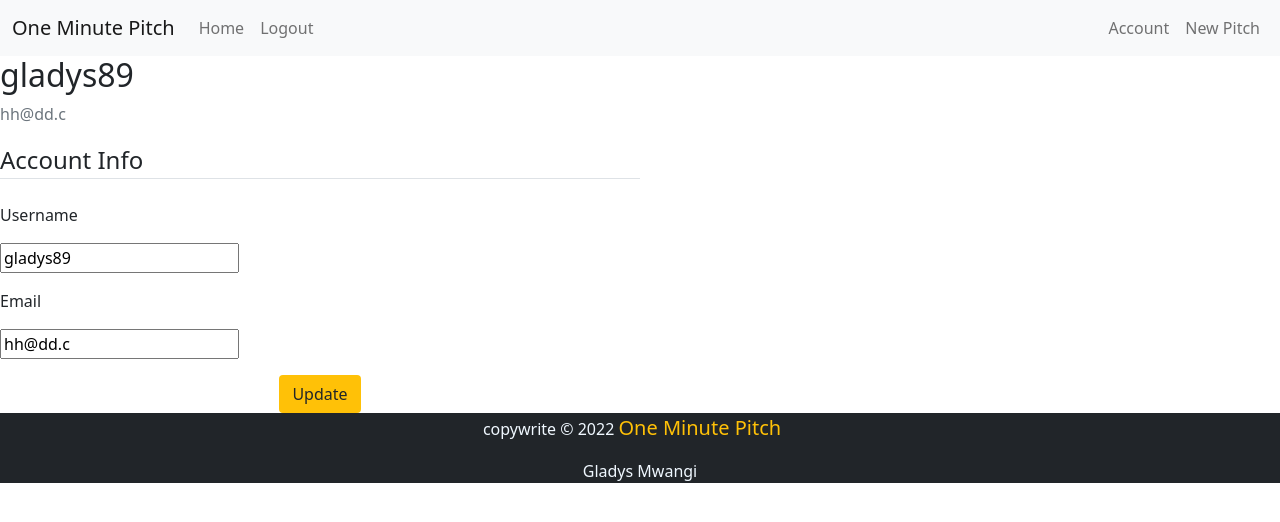
After one commit to gladys-gg/1-minutepitch, a Flask app: page /account in a window 1280 px wide. The commit adds this page. Shown: the top 522 px of the page. Run offline with Flask 2, Linux system fonts and the light colour scheme; a user stored in the database is signed in; some web fonts are replaced.

Commit message:
User account update

```diff
--- a/app/__init__.py
+++ b/app/__init__.py
@@ -14,6 +14,7 @@ db = SQLAlchemy(app)
 bcrypt = Bcrypt(app)
 login_manager = LoginManager(app)
 login_manager.login_view = 'signIn'
+login_manager.login_message_category ='info'
 
 
 from app import views
--- a/app/forms.py
+++ b/app/forms.py
@@ -1,4 +1,5 @@
 from flask_wtf import FlaskForm
+from flask_login import current_user
 from wtforms import StringField, PasswordField, SubmitField, BooleanField
 from wtforms.validators import DataRequired, Email, EqualTo,ValidationError
 from app.models import User
@@ -32,6 +33,26 @@ class LogInForm(FlaskForm):
     submit = SubmitField('Sign In')
 
 
+class ProfileForm(FlaskForm):
+    username = StringField('Username', validators=[DataRequired()])
+
+    email = StringField('Email', validators=[DataRequired(), Email()])
+
+    submit = SubmitField('Update')
+
+    def validate_username(self,username):
+        if username.data != current_user.username:
+            user = User.query.filter_by(username=username.data).first()
+            if user:
+                raise ValidationError('That username is taken. PLease choose a different one.')
+
+    def validate_email(self,email):
+        if email.data != current_user.email:
+            user = User.query.filter_by(email=email.data).first()
+            if user:
+                raise ValidationError('That email is taken. PLease choose a different one.')
+
+
 class CommentForm(FlaskForm):
     email = StringField('Email', validators=[DataRequired(), Email()])
     comment = StringField('Comment', validators=[DataRequired()])
--- /dev/null
+++ b/app/templates/account.html
@@ -0,0 +1,39 @@
+{% extends 'base.html' %}
+{% block head %}
+{{ super() }}
+{% endblock %}
+{% block content %}
+
+    <div class="content-section">
+
+
+            <div class="media-body">
+                <h2 class="account-heading">{{current_user.username}}</h2>
+                <p class="text-secondary">{{current_user.email}}</p>
+
+        </div>
+        <!--Form here-->
+
+        <div class="col-lg-6">
+            <form action="" method="post" class="centerForm">
+                {{form.hidden_tag()}}
+                    <fieldset class="">
+                        <legend class="border-bottom mb-4">Account Info</legend>
+                        <div class="form-group">
+                            <p>{{ form.username.label(class="form-control-label") }}</p>
+                            <p>{{ form.username(class="form-control-input") }}</p>
+                        </div>
+                        <div class="form-group">
+                            <p>{{ form.email.label(class="form-control-label") }}</p>
+                            <p>{{ form.email(class="form-control-input") }}</p>
+                        </div>
+
+                        <div class="form-group text-center">
+                            {{ form.submit(class="btn bg-warning") }}
+                        </div>
+                    </fieldset>
+                </form>
+        </div>
+    </div>
+    </div>
+{% endblock content %}
--- a/app/templates/navbar.html
+++ b/app/templates/navbar.html
@@ -5,21 +5,20 @@
             <span class="navbar-toggler-icon"></span>
         </button>
         <div class="collapse navbar-collapse" id="navbarNav">
-            <ul class="navbar-nav">
-            <li class="nav-item">
-                <a class="nav-link active" href="{{url_for('index')}}">Home</a>
-            </li>
+            <div class="navbar-nav mr-auto">
+                <a class="nav-item nav-link" href="{{url_for('index')}}">Home</a>
+                <a class="nav-item nav-link" href="{{url_for('logout')}}">Logout</a>
+            </div>
 
-            <li class="nav-item">
-                <a class="nav-link active" href="{{url_for('newpitch')}}">New Pitch</a>
-            </li>
-            <li class="nav-item">
-                <a class="nav-link" href="{{url_for('register')}}">SignUp</a>
-            </li>
-            <li class="nav-item">
-                <a class="nav-link" href="{{url_for('signIn')}}">SignIn</a>
-            </li>
-            </ul>
+            <div class="navbar-nav ms-auto">
+                {% if current_user.is_authenticated %}
+                <a class="nav-item nav-link" href="{{url_for('account')}}">Account</a>
+                <a class="nav-item nav-link " href="{{url_for('newpitch')}}">New Pitch</a>
+            {%else%}
+                <a class="nav-item nav-link" href="{{url_for('register')}}">SignUp</a>
+                <a class="nav-item nav-link" href="{{url_for('signIn')}}">SignIn</a>
+            {% endif %}
+            </div>
         </div>
-        </div>
-    </nav>
+    </div>
+</nav>
--- a/app/views.py
+++ b/app/views.py
@@ -1,4 +1,4 @@
-from flask import Flask, render_template,redirect,flash,url_for
+from flask import Flask, render_template,redirect,flash,url_for,request
 from app import app,db,bcrypt
 from app.models import User, Pitch
 from .forms import *
@@ -25,7 +25,7 @@ def register():
         return redirect(url_for('signIn'))
     if form.errors != {}:
         for err_msg in form.errors.values():
-            flash(f'There was an error in creatting the user:(err_msg)')
+            flash(f'There was an error in creating the user:(err_msg)')
     return render_template('signUp.html', form= form)
 
 @app.route('/signIn', methods=['GET', 'POST'])
@@ -40,7 +40,7 @@ def signIn():
             next_page = request.args.get('next')
             return redirect(next_page) if next_page else redirect(url_for('index'))
         else:
-            flash('Login Unsuccessful. PLease check email and password', 'danger')
+            flash('Login Unsuccessful. Please check your username and password', 'danger')
     return render_template('signin.html', title = 'Login', form= form)
 
 @app.route('/logout')
@@ -57,3 +57,18 @@ def comment():
 def newpitch():
     form=NewPitchForm()
     return render_template('newpitch.html', form= form)
+
+@app.route('/account', methods=['GET', 'POST'])
+@login_required
+def account():
+    form = ProfileForm()
+    if form.validate_on_submit():
+        current_user.username = form.username.data
+        current_user.email = form.email.data
+        db.session.commit()
+        flash('Your account has been updated.','success')
+        return redirect(url_for('account'))
+    elif request.method =='GET':
+        form.username.data = current_user.username
+        form.email.data = current_user.email
+    return render_template('account.html', title='Account', form = form)
```
Also changed, not shown: app/models.py (+8 -2 lines), app/pitch.db, app/static/css/style.css (added), app/static/images/profile.png (added).
